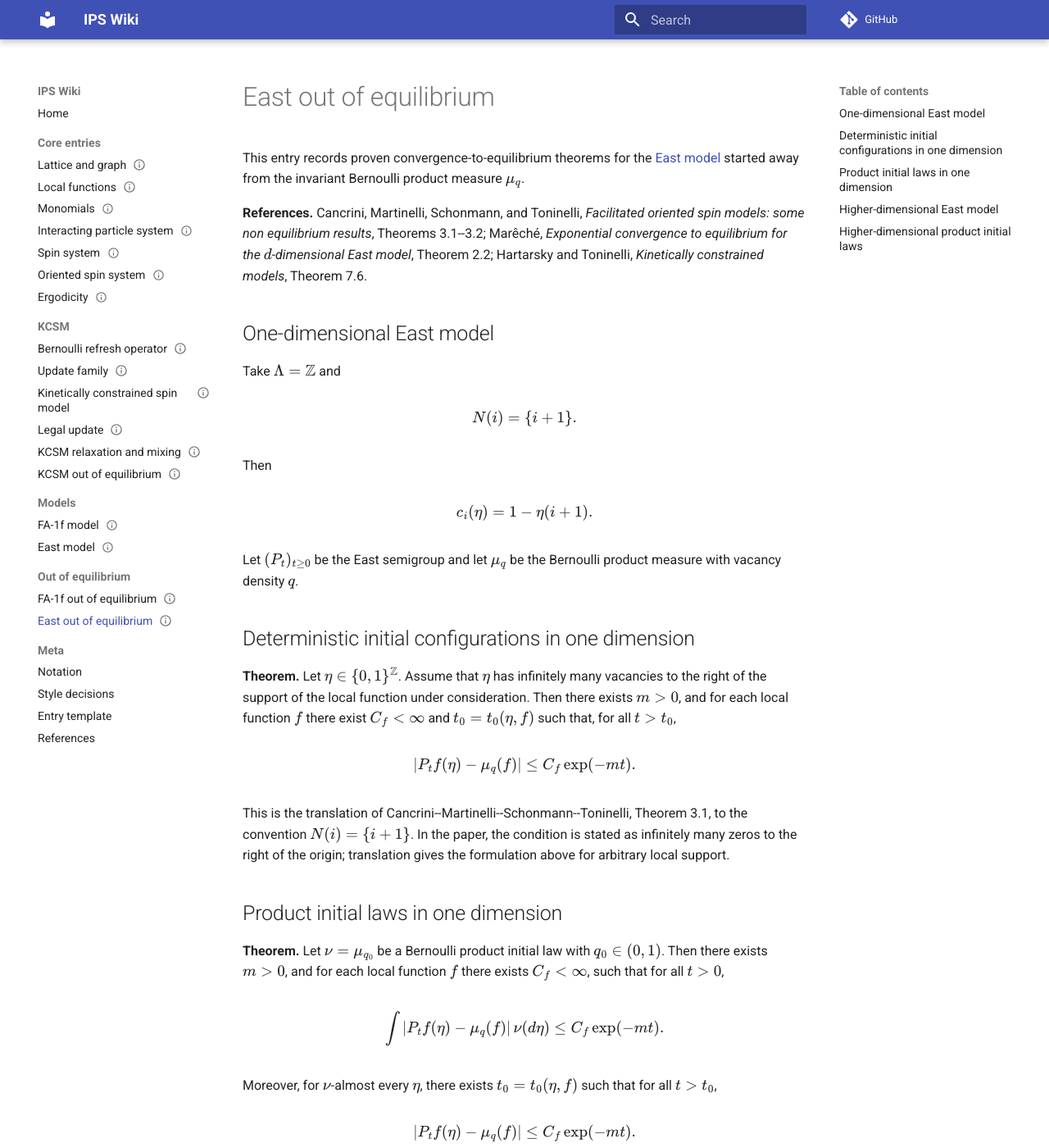
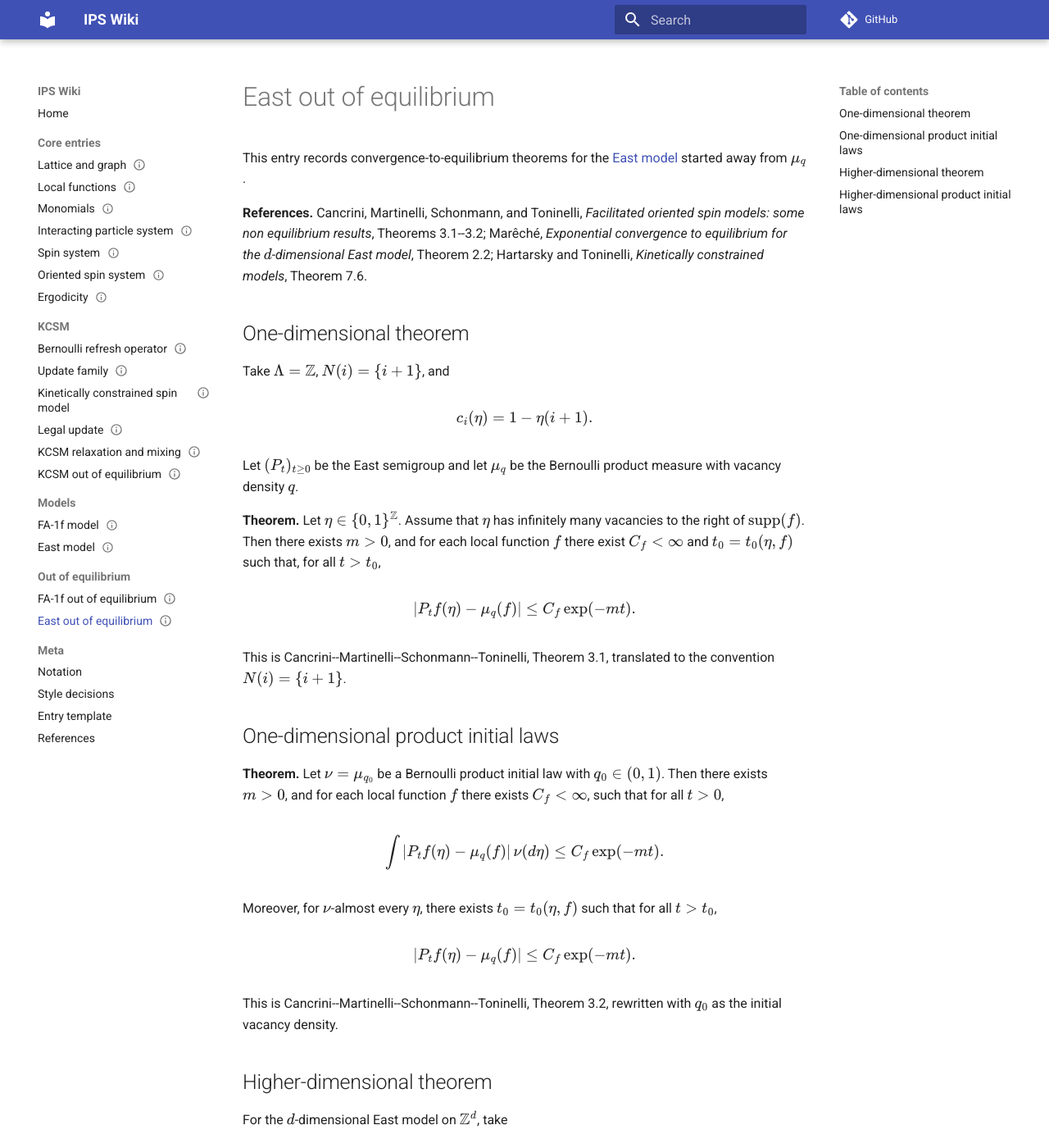
Before and after one commit to maciejgluchowski86-beep/ips-wiki, an MkDocs documentation site: the page built from docs/entries/east-out-of-equilibrium.md, in a window 1280 px wide and 1400 px high. Shown: the whole window at 82% size. Built offline with MkDocs 1.6.1 and Material for MkDocs 9.7.7, drawn with Linux system fonts in a browser that asks for light colours; comment, search, counter and statistics services are not loaded; some of the changed text lies outside the part shown.

Commit message:
Simplify East out-of-equilibrium entry

```diff
--- a/docs/entries/east-out-of-equilibrium.md
+++ b/docs/entries/east-out-of-equilibrium.md
@@ -9,19 +9,13 @@ tags:
 
 # East out of equilibrium
 
-This entry records proven convergence-to-equilibrium theorems for the [East model](east-model.md) started away from the invariant Bernoulli product measure \(\mu_q\).
+This entry records convergence-to-equilibrium theorems for the [East model](east-model.md) started away from \(\mu_q\).
 
 **References.** Cancrini, Martinelli, Schonmann, and Toninelli, *Facilitated oriented spin models: some non equilibrium results*, Theorems 3.1--3.2; Marêché, *Exponential convergence to equilibrium for the \(d\)-dimensional East model*, Theorem 2.2; Hartarsky and Toninelli, *Kinetically constrained models*, Theorem 7.6.
 
-## One-dimensional East model
+## One-dimensional theorem
 
-Take \(\Lambda=\Z\) and
-
-$$
-N(i)=\{i+1\}.
-$$
-
-Then
+Take \(\Lambda=\Z\), \(N(i)=\{i+1\}\), and
 
 $$
 c_i(\eta)=1-\eta(i+1).
@@ -29,9 +23,7 @@ $$
 
 Let \((P_t)_{t\ge0}\) be the East semigroup and let \(\mu_q\) be the Bernoulli product measure with vacancy density \(q\).
 
-## Deterministic initial configurations in one dimension
-
-**Theorem.** Let \(\eta\in\{0,1\}^{\Z}\). Assume that \(\eta\) has infinitely many vacancies to the right of the support of the local function under consideration. Then there exists \(m>0\), and for each local function \(f\) there exist \(C_f<\infty\) and \(t_0=t_0(\eta,f)\) such that, for all \(t>t_0\),
+**Theorem.** Let \(\eta\in\{0,1\}^{\Z}\). Assume that \(\eta\) has infinitely many vacancies to the right of \(\supp(f)\). Then there exists \(m>0\), and for each local function \(f\) there exist \(C_f<\infty\) and \(t_0=t_0(\eta,f)\) such that, for all \(t>t_0\),
 
 $$
 \left|P_t f(\eta)-\mu_q(f)\right|
@@ -39,9 +31,9 @@ $$
 C_f\exp(-mt).
 $$
 
-This is the translation of Cancrini--Martinelli--Schonmann--Toninelli, Theorem 3.1, to the convention \(N(i)=\{i+1\}\). In the paper, the condition is stated as infinitely many zeros to the right of the origin; translation gives the formulation above for arbitrary local support.
+This is Cancrini--Martinelli--Schonmann--Toninelli, Theorem 3.1, translated to the convention \(N(i)=\{i+1\}\).
 
-## Product initial laws in one dimension
+## One-dimensional product initial laws
 
 **Theorem.** Let \(\nu=\mu_{q_0}\) be a Bernoulli product initial law with \(q_0\in(0,1)\). Then there exists \(m>0\), and for each local function \(f\) there exists \(C_f<\infty\), such that for all \(t>0\),
 
@@ -59,9 +51,9 @@ $$
 C_f\exp(-mt).
 $$
 
-This is Cancrini--Martinelli--Schonmann--Toninelli, Theorem 3.2, rewritten with \(q_0\) as the initial vacancy density. The paper writes the initial law as Bernoulli\((p')\) with occupied density \(p'=1-q_0\).
+This is Cancrini--Martinelli--Schonmann--Toninelli, Theorem 3.2, rewritten with \(q_0\) as the initial vacancy density.
 
-## Higher-dimensional East model
+## Higher-dimensional theorem
 
 For the \(d\)-dimensional East model on \(\Z^d\), take
 
@@ -95,23 +83,19 @@ $$
 C\exp(-mt).
 $$
 
-This is the formulation in Hartarsky--Toninelli, *Kinetically constrained models*, Theorem 7.6, which records the result proved in dimension one by Cancrini--Martinelli--Schonmann--Toninelli and in all dimensions by Marêché.
+This is Hartarsky--Toninelli, *Kinetically constrained models*, Theorem 7.6, recording the result proved in dimension one by Cancrini--Martinelli--Schonmann--Toninelli and in all dimensions by Marêché.
 
 ## Higher-dimensional product initial laws
 
-For \(r\ge0\), define
+For \(r\ge0\), set
 
 $$
-Q_+(r)=\{0,\ldots,\lfloor r\rfloor\}^d
-$$
-
-and
-
-$$
+Q_+(r)=\{0,\ldots,\lfloor r\rfloor\}^d,
+\qquad
 Q_-(r)=-Q_+(r)\setminus\{0\}.
 $$
 
-Marêché's Theorem 2.2 gives an integrated version for initial laws. In the orientation convention above, define condition \((C_+)\) by requiring that there exist constants \(a,A>0\) such that, for every \(\ell\ge0\),
+Assume that \(\nu\) satisfies condition \((C_+)\): there are constants \(a,A>0\) such that, for every \(\ell\ge0\),
 
 $$
 \nu\left(\eta(y)=1\text{ for every }y\in Q_+(\ell)\right)
@@ -119,7 +103,7 @@ $$
 A\exp(-a\ell).
 $$
 
-If \(\nu\) satisfies \((C_+)\), then there exist constants \(\chi=\chi(q)>0\), \(c_1=c_1(q,\nu)>0\), and \(C_1=C_1(q,\nu)<\infty\) such that, for all \(t\ge0\) and all local functions \(f\) with
+**Theorem.** If \(\nu\) satisfies \((C_+)\), then there exist constants \(\chi=\chi(q)>0\), \(c_1=c_1(q,\nu)>0\), and \(C_1=C_1(q,\nu)<\infty\) such that, for all \(t\ge0\) and all local functions \(f\) with
 
 $$
 \supp(f)\subseteq Q_-(\chi t^{1/d}),
@@ -133,4 +117,4 @@ $$
 C_1\|f\|_\infty\exp(-c_1t).
 $$
 
-The class of initial laws satisfying \((C_+)\) includes Bernoulli product laws \(\mu_{q_0}\) with \(q_0>0\).
+This is Marêché, Theorem 2.2. Bernoulli product laws \(\mu_{q_0}\) with \(q_0>0\) satisfy \((C_+)\).
```
Also changed, not shown: other parts of docs/entries/east-out-of-equilibrium.md (+2 -6 lines).
